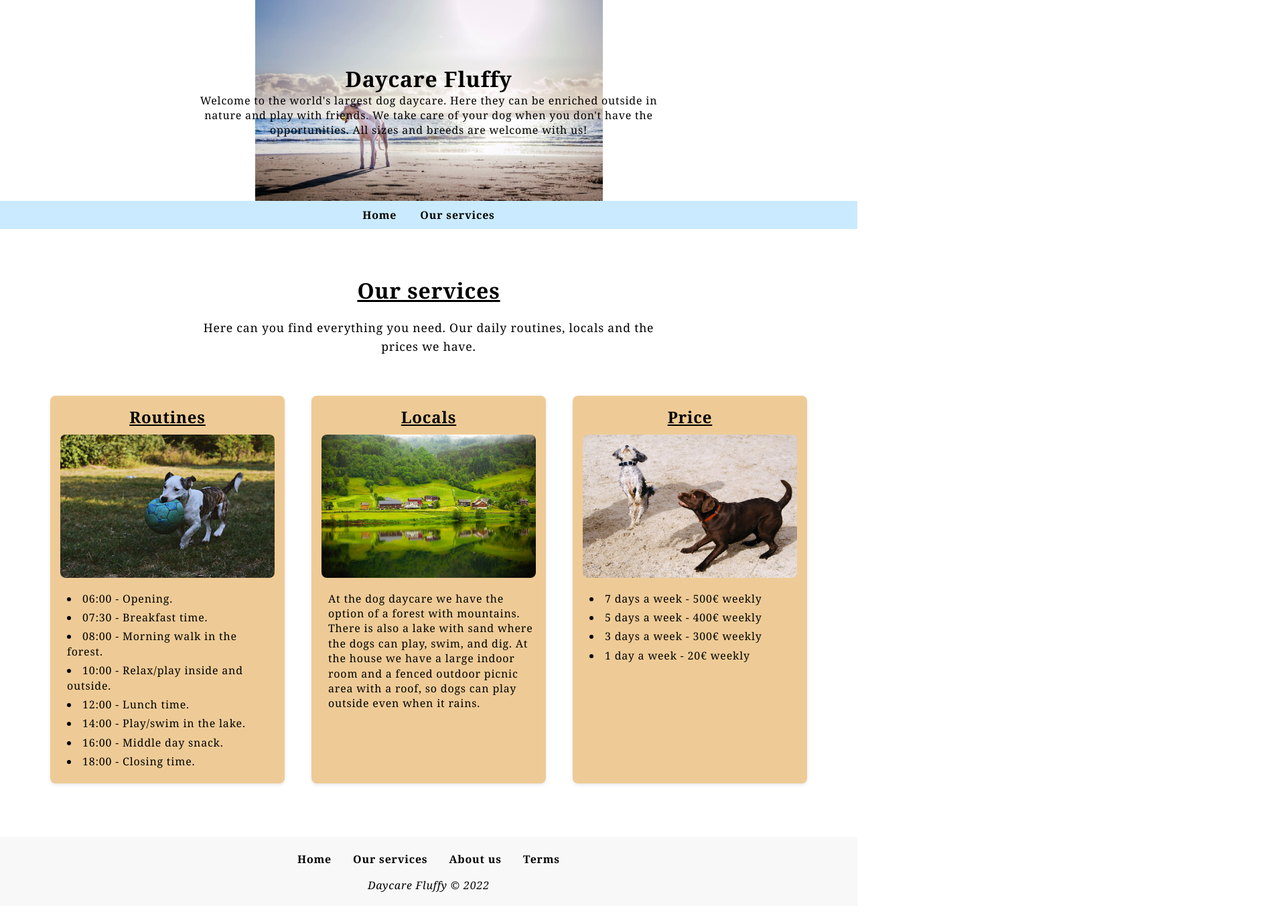
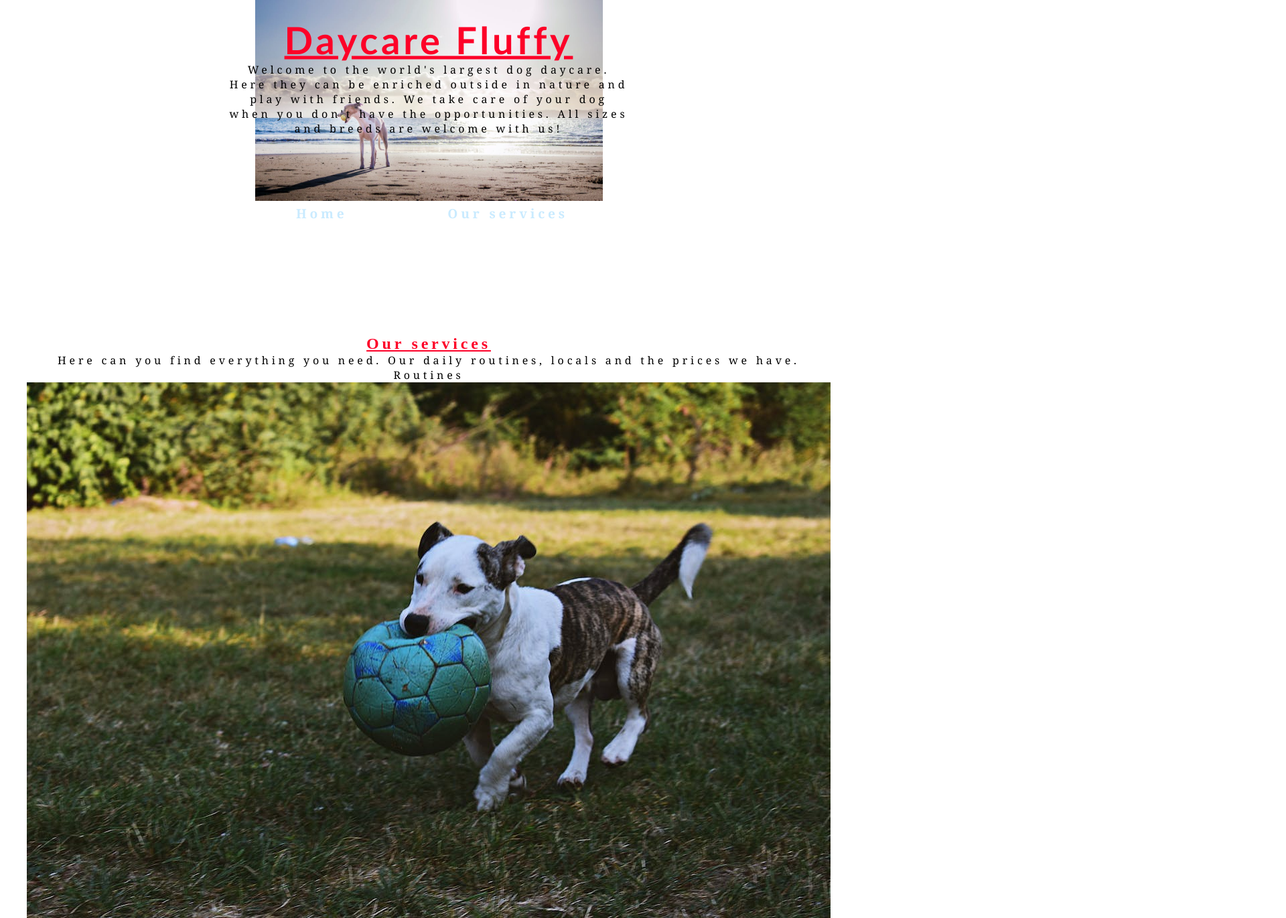
Before and after one commit to EmiHag/Tekniker-for-webbdesign-HT2022, a plain HTML site: page Our-services.html in a window 1280 px wide. Shown: the top 1371 px of the page at 67% size, 1920 px wide, since content can reach past the window. Drawn offline with Linux system fonts and the light colour scheme.

Commit message:
Update styles.css

```diff
--- a/styles.css
+++ b/styles.css
@@ -1,187 +1,105 @@
-/* Grundinställningar */
+/* Reset */
 * {
+	padding: 0;
 	margin: 0;
-  padding: 0;
 	box-sizing: border-box;
 }
 
-html, body {
-  height: 100%;
+body {
+	background-color: white;
 	font-family: Georgia, 'Times New Roman', Times, serif;
-  display: flex;
-  flex-direction: column;
-  background-color: white;
-  letter-spacing: 0.05em;
+	font-weight: 500;
+	text-align: center;
+	letter-spacing: 0.3em;
+	min-height: 100%;
 }
 
-/* Wrapper för sticky footer */
-.wrapper {
-  flex: 1;
-  display: flex;
-  flex-direction: column;
-}
-
-/* Header */
+/* HEADER */
 .header-image {
 	background-image: url(head-img.jpeg);
-  background-position: center center; /* centrera bilden */
+	background-position: center bottom; /* Försök centrera hunden horisontellt och botten lodrätt */
 	background-repeat: no-repeat;
-  background-size: contain; /* visar hela bilden utan beskärning */
-  background-color: #fff; /* valfri bakgrundsfärg om bilden har tomma ytor */
-  height: 300px; /* behåll eller justera efter behov */
-  max-width: 100%;
+	background-size: contain; /* Visa hela bilden utan att beskära */
 	padding: 5%;
 	position: relative;
+	max-width: 100%;
+	height: 300px;
+	margin-top: 0;
 }
 
 .header-text {
 	text-align: center;
 	position: relative;
-  transform: translateY(-50%);
-  top: 50%;
+	left: 50%;
+	transform: translate(-50%, -50%);
 	color: black;
-  max-width: 700px;
-  margin: 0 auto;
+	width: 600px;
 }
 
-/* Navigation */
-nav {
-  background-color: #CAEBFF;
-  padding: 10px 0;
-  text-align: center;
-  margin-bottom: 30px;
-}
-
+/* NAVIGATION */
 #navigation {
-  margin: 0;
-  padding: 0;
-  list-style: none;
+	margin: 5px;
+	width: 100%;
+	height: 170px;
+	font-family: Georgia, 'Times New Roman', Times, serif;
+	font-size: larger;
 }
 
 #navigation li {
-  display: inline-block;
-  margin: 0 15px;
+	display: inline;
 }
 
 #navigation a {
 	text-decoration: none;
+	padding: 30px;
+	margin: 40px;
+	color: #CAEBFF;
+}
+
+a:link {
+	color: black;
 	font-weight: bold;
+}
+
+a:visited, a:active {
 	color: black;
 }
 
-#navigation a:hover {
-  color: #FD0028;
+a:hover, a.on {
+	color: #CAEBFF;
 }
 
-/* Content */
-#content {
-  padding: 40px;
-  text-align: center;
-  max-width: 800px;
-  margin: auto;
-}
-
-#content h2 {
-  font-size: 2em;
-  margin-bottom: 20px;
-  text-decoration: underline;
-}
-
-#content p {
-  font-size: 1.1em;
-  line-height: 1.6;
-}
-/* Services container flex */
-.services-container {
+/* FLEX CONTAINER FÖR SIDANS CONTENT OCH SIDOBAR */
+#main-content-container {
 	display: flex;
-  flex-wrap: wrap;
 	justify-content: center;
+	align-items: flex-start;
 	gap: 40px;
-  padding: 20px;
+	margin: 40px auto;
 	max-width: 1200px;
-  margin: 0 auto 60px;
-}
-
-/* Box layout */
-.layout {
-  background-color: #EECB96;
-  border-radius: 8px;
-  width: 350px;
-  padding: 15px;
-  box-shadow: 0 2px 5px rgba(0,0,0,0.1);
-  display: flex;
-  flex-direction: column;
-  align-items: center;
-}
-
-.layout figure {
-  margin: 0;
-  width: 100%;
-}
-
-.layout figure img {
-  width: 100%;
-  height: auto;
-  border-radius: 8px;
-  margin-bottom: 15px;
-}
-
-.rubrik {
-  font-size: 1.5em;
-  font-weight: bold;
-  text-decoration: underline;
-  margin-bottom: 10px;
-  text-align: center;
-}
-
-.text {
-  list-style-position: inside;
-  text-align: left;
-  font-size: 1em;
-  line-height: 1.4;
-  padding-left: 10px;
-}
-
-.text li {
-  margin-bottom: 6px;
-}
-
-.layout p.text {
-  margin: 0;
-  padding-left: 10px;
-  font-size: 1em;
-  line-height: 1.4;
+	padding: 0 20px;
 	text-align: left;
 }
 
-/* Aside */
+/* SIDOBAR */
 aside {
-  max-width: 700px;
-  margin: 40px auto;
+	flex: 1;
+	max-width: 400px;
 	background-color: #EECB96;
 	padding: 20px;
 	border-radius: 8px;
+	box-shadow: 0 0 10px rgba(0,0,0,0.1);
 }
 
-aside h2 {
-  font-size: 1.5em;
-  margin-bottom: 10px;
-  text-align: center;
-}
-
-aside a {
-  text-decoration: none;
-  color: #000;
-}
-
-/* Slider */
+/* SLIDER */
 .slider {
 	position: relative;
-  width: 500px; /* matchar bildbredd */
-  height: 500px; /* matchar bildhöjd */
-  margin: 70px auto;
+	width: 700px;
+	height: 500px;
 	overflow: hidden;
-  background-color: #eee; /* för att se ytan */
+	background-color: #eee;
+	border-radius: 8px;
+	box-shadow: 0 0 15px rgba(0,0,0,0.2);
 }
 
 .slider .slide {
@@ -203,38 +121,58 @@ aside a {
 	height: 100%;
 	object-fit: cover;
 	display: block;
-  transform: none; /* ta bort scale/rotate om du vill */
-  animation: none;
 }
 
-/* Footer */
+/* FOOTER */
 footer {
-  background-color: #f8f8f8;
+	width: 100%;
 	text-align: center;
-  padding: 20px 10px;
-  margin-top: auto;
+	table-layout: auto;
+	max-width: 100%;
+	margin-top: 50px;
 }
 
 footer table {
-  margin: 0 auto;
-}
-
-footer th {
-  padding: 0 15px;
-}
-
-footer a {
-  text-decoration: none;
-  color: #000;
-  font-weight: bold;
-}
-
-footer a:hover {
-  color: #FD0028;
+	width: 100%;
 }
 
 .source {
-  margin-top: 15px;
 	font-style: italic;
+	margin-top: 20px;
+	margin-left: 45px;
+}
+
+/* Rubriker */
+h1, h2 {
+	color: black;
+	font-family: serif;
 	text-align: center;
+	text-decoration: underline;
 }
+
+h1 {
+	font-size: 3.5em;
+	margin-top: 50px;
+	color: #FD0028;
+	font-family: 'Trebuchet MS', sans-serif;
+}
+
+h2 {
+	font-size: 1.5em;
+	color: #FD0028;
+	margin-top: 25px;
+	margin-left: 0;
+}
+
+/* Responsivitet */
+@media (max-width: 768px) {
+	#main-content-container {
+		flex-direction: column;
+		align-items: center;
+	}
+
+	aside, .slider {
+		max-width: 100%;
+		flex: none;
+	}
+}
```
Lines whose indentation alone changed are shown as unchanged.
